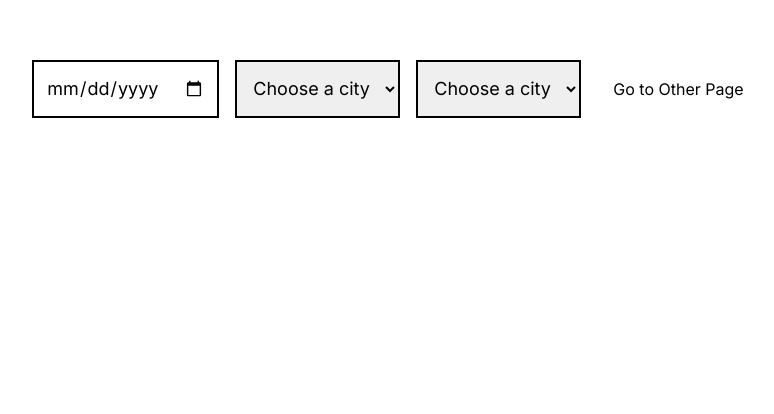
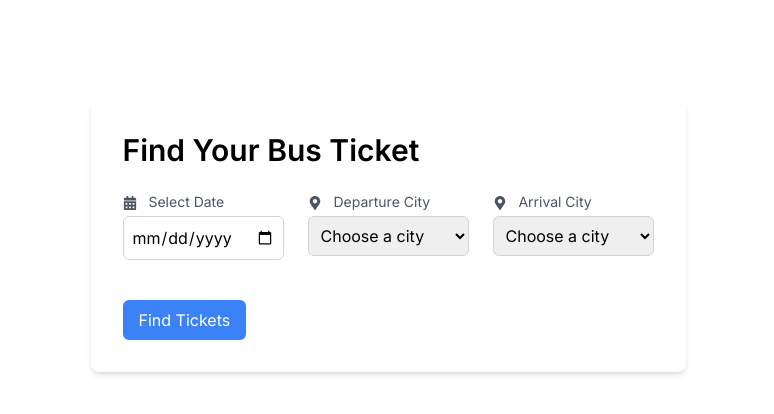
Before and after one commit to kiracyagiz/Bus-Ticket-System, a Next.js app: page / in a window 1280 px wide. Shown: the part 164-578 px from the top of the page, without its empty margins (252-1026 px from the left). Built offline with nearby package versions, Linux system fonts and the light colour scheme.

Commit message:
version-3

```diff
--- a/app/collection.jsx
+++ b/app/collection.jsx
@@ -9,7 +9,8 @@ import {
   addDoc,
   updateDoc,
   doc,
-  getDoc
+  getDoc,
+  deleteDoc
 } from "firebase/firestore";
 
 export const getTicket = async () => {
@@ -246,20 +247,18 @@ export const getAllTickets = async () => {
     }
   };
 
-  export const deleteEmployee = async (employeeId) => {
+  export const deleteEmployeeFirebase = async (employeeId) => {
     try {
-      const employeeCollectionRef = collection(db, 'employee');
-      const employeeDocRef = doc(employeeCollectionRef, employeeId);
+      const collectionRef = collection(db, 'employee');
+      const q = query(collectionRef, where('employeeId', '==', employeeId));
+      const querySnapshot = await getDocs(q);
 
-      const employeeSnapshot = await getDoc(employeeDocRef);
-
-      if (employeeSnapshot.exists()) {
-        await deleteDoc(employeeDocRef);
+      querySnapshot.forEach(async (employeeDoc) => {
+        const docRef = doc(collectionRef, employeeDoc.id);
+        await deleteDoc(docRef);
 
         await updateBusesWithEmployeeId(employeeId, 'not-selected');
-      } else {
-        console.log('Employee document not found');
-      }
+      });
     } catch (error) {
       console.error('Error deleting employee:', error);
     }
@@ -285,3 +284,16 @@ export const getAllTickets = async () => {
       console.error('Error updating buses collection:', error);
     }
   };
+
+  export const addTicketInformation = async (newTicketInfoData) => {
+    try {
+      const collectionRef = collection(db, "ticketInformation");
+
+      const newTicketInfoRef = await addDoc(collectionRef, newTicketInfoData);
+
+      return newTicketInfoRef.id;
+    } catch (error) {
+      console.error("Error adding ticket information:", error);
+      return null;
+    }
+  };
--- a/app/components/Admin/AdminEmployers.jsx
+++ b/app/components/Admin/AdminEmployers.jsx
@@ -12,7 +12,8 @@ const AdminEmployers = ({searchParams}) => {
   const [hireDate,setHireDate] = useState('');
   const [salary,setSalary] = useState('');
   const [isOpen,setIsOpen] = useState('')
-  const [selectedTicket,setSelectedTicket] = useState([])
+  const [selectedTicket,setSelectedTicket] = useState([]);
+  const [triggered,setTriggered] = useState(false);
 
   const toggleSidebar = (dt) => {
     setIsOpen(!isOpen);
@@ -30,7 +31,7 @@ const AdminEmployers = ({searchParams}) => {
     };
 
     fetchData();
-  }, [searchParams,employeeData]);
+  }, [searchParams,triggered]);
 
 
 
@@ -66,7 +67,7 @@ const AdminEmployers = ({searchParams}) => {
 
       </tbody>
     </table>
-    <Sidebar thirdData={selectedTicket} isOpen={isOpen} setIsOpen={setIsOpen}/>
+    <Sidebar thirdData={selectedTicket} isOpen={isOpen} setIsOpen={setIsOpen} setTriggered={setTriggered} triggered={triggered}/>
     </div>
   )
 }
--- a/app/components/Admin/AdminTicketsComponent.jsx
+++ b/app/components/Admin/AdminTicketsComponent.jsx
@@ -19,7 +19,8 @@ const AdminTicketsComponent = ({searchParams}) => {
   const [departureTime,setSelectedDepartureTime] = useState('')
   const [departureCity,setSelectedDepartureCity] = useState('')
   const [arrivalTime,setSelectedArrivalTime] = useState('');
-  const [forceUpdate, setForceUpdate] = useState(0);
+  const [triggered,setTriggered] = useState(false);
+
 
 
   // dmin?componentName=allTickets&arrivalCity=Durres&rideDate=2023-12-25
@@ -48,7 +49,7 @@ const AdminTicketsComponent = ({searchParams}) => {
     };
 
     fetchData();
-  }, [searchParams]);
+  }, [searchParams,triggered]);
 
 
 
@@ -88,7 +89,7 @@ const AdminTicketsComponent = ({searchParams}) => {
       </tbody>
     </table>
 
-    <Sidebar isOpen={isOpen} setIsOpen={setIsOpen} secondDt={selectedTicket}/>
+    <Sidebar isOpen={isOpen} setIsOpen={setIsOpen} secondDt={selectedTicket} setTriggered={setTriggered} triggered={triggered}/>
     {/* <Link
      href={{
       pathname: '/admin',
--- a/app/page.jsx
+++ b/app/page.jsx
@@ -1,45 +1,78 @@
 "use client";
 
-import Link from "next/link";
-import { useEffect, useState } from "react";
-import { cities } from "./references/cities";
-export default function Home() {
-  const [selectedDate, setSelectedDate] = useState("");
-  const [departureCity, setDepartureCity] = useState("");
-  const [arrivalCity, setArrivalCity] = useState("");
+import Link from 'next/link';
+import { useEffect, useState } from 'react';
+import { cities } from './references/cities';
+
+// Assuming you have the necessary icons from a library like React Icons
+import { FaCalendarAlt, FaMapMarkerAlt } from 'react-icons/fa';
+
+const Home = () => {
+  const [selectedDate, setSelectedDate] = useState('');
+  const [departureCity, setDepartureCity] = useState('');
+  const [arrivalCity, setArrivalCity] = useState('');
 
   return (
-    <div className="flex justify-center items-center w-full">
-      <div className="flex justify-center mt-56  gap-x-4">
-        <input type="date" className="border-black border-2 p-3 text-lg" onChange={(e) => setSelectedDate(e.target.value)} />
+    <div className="flex justify-center items-center h-screen">
+      <div className="bg-white p-8 rounded-lg shadow-md">
+        <h1 className="text-3xl font-semibold mb-6">Find Your Bus Ticket</h1>
+        <div className="grid grid-cols-1 md:grid-cols-2 lg:grid-cols-3 gap-6">
+          {/* Date Picker */}
+          <div className="mb-4">
+            <label htmlFor="date" className="text-sm text-gray-600 block mb-1">
+              <FaCalendarAlt className="inline-block mr-2" /> Select Date
+            </label>
+            <input
+              type="date"
+              id="date"
+              className="border border-gray-300 rounded-md p-2 w-full"
+              onChange={(e) => setSelectedDate(e.target.value)}
+            />
+          </div>
 
+          {/* Departure City */}
+          <div className="mb-4">
+            <label htmlFor="departureCity" className="text-sm text-gray-600 block mb-1">
+              <FaMapMarkerAlt className="inline-block mr-2" /> Departure City
+            </label>
             <select
-          id="countries"
-          className="border-black border-2 p-3 text-lg"
+              id="departureCity"
+              className="border border-gray-300 rounded-md p-2 w-full"
               onChange={(e) => setDepartureCity(e.target.value)}
             >
-          <option selected>Choose a city</option>
-          {cities.map((city, index) => (
-            <option key={index}>{city}</option>
-          ))}
-        </select>
-
-        <select
-          id="countries"
-          className="border-black border-2 p-3 text-lg"
-          onChange={(e) => setArrivalCity(e.target.value)}
-        >
-          <option selected>Choose a city</option>
+              <option disabled selected>
+                Choose a city
+              </option>
               {cities.map((city, index) => (
                 <option key={index}>{city}</option>
               ))}
             </select>
           </div>
 
+          {/* Arrival City */}
+          <div className="mb-4">
+            <label htmlFor="arrivalCity" className="text-sm text-gray-600 block mb-1">
+              <FaMapMarkerAlt className="inline-block mr-2" /> Arrival City
+            </label>
+            <select
+              id="arrivalCity"
+              className="border border-gray-300 rounded-md p-2 w-full"
+              onChange={(e) => setArrivalCity(e.target.value)}
+            >
+              <option disabled selected>
+                Choose a city
+              </option>
+              {cities.map((city, index) => (
+                <option key={index}>{city}</option>
+              ))}
+            </select>
+          </div>
+        </div>
+
+        {/* Search Button */}
         <Link
-      className="mt-56 ml-8"
           href={{
-          pathname: "/search",
+            pathname: '/search',
             query: {
               departureCity: departureCity,
               arrivalCity: arrivalCity,
@@ -47,8 +80,13 @@ export default function Home() {
             },
           }}
         >
-        Go to Other Page
+          <p className="mt-6 bg-blue-500 text-white px-4 py-2 rounded-md inline-block hover:bg-blue-600">
+            Find Tickets
+          </p>
         </Link>
       </div>
+    </div>
   );
-}
+};
+
+export default Home;
--- a/app/references/cities.js
+++ b/app/references/cities.js
@@ -1 +1,101 @@
-export const cities  = ['Tirana','Durres']
+export const cities  = ['Tirana','Durres'] ;
+export const checkoutTypes  = ['Card Id'] ;
+export const popularCitizenships = [
+    'China',
+    'India',
+    'United States',
+    'Indonesia',
+    'Pakistan',
+    'Brazil',
+    'Nigeria',
+    'Bangladesh',
+    'Russia',
+    'Mexico',
+    'Japan',
+    'Ethiopia',
+    'Philippines',
+    'Egypt',
+    'Vietnam',
+    'DR Congo',
+    'Turkey',
+    'Iran',
+    'Germany',
+    'Thailand',
+    'United Kingdom',
+    'France',
+    'Italy',
+    'South Africa',
+    'Tanzania',
+    'Myanmar',
+    'South Korea',
+    'Colombia',
+    'Kenya',
+    'Spain',
+    'Argentina',
+    'Algeria',
+    'Ukraine',
+    'Iraq',
+    'Afghanistan',
+    'Poland',
+    'Canada',
+    'Morocco',
+    'Saudi Arabia',
+    'Uzbekistan',
+    'Malaysia',
+    'Peru',
+    'Venezuela',
+    'Uganda',
+    'Ghana',
+    'Nepal',
+    'Yemen',
+    'North Korea',
+    'Mozambique',
+    'Taiwan',
+    'Cameroon',
+    'Côte d\'Ivoire',
+    'Madagascar',
+    'Australia',
+    'Netherlands',
+    'Chile',
+    'Kazakhstan',
+    'Malawi',
+    'Ecuador',
+    'Guatemala',
+    'Syria',
+    'Cambodia',
+    'Senegal',
+    'Chad',
+    'Somalia',
+    'Zimbabwe',
+    'Guinea',
+    'Rwanda',
+    'Benin',
+    'Burundi',
+    'Tunisia',
+    'Bolivia',
+    'Belgium',
+    'Haiti',
+    'Cuba',
+    'South Sudan',
+    'Dominican Republic',
+    'Czech Republic',
+    'Greece',
+    'Jordan',
+    'Portugal',
+    'Azerbaijan',
+    'Sweden',
+    'Honduras',
+    'United Arab Emirates',
+    'Hungary',
+    'Belarus',
+    'Tajikistan',
+    'Austria',
+    'Papua New Guinea',
+    'Serbia',
+    'Israel',
+    'Switzerland',
+    'Togo',
+    'Sierra Leone',
+    'Hong Kong',
+    'Laos',
+  ];
```
Also changed, not shown: app/checkout/page.jsx (+128 -17 lines), app/components/Sidebar.jsx (+42 -7 lines). Lines whose indentation alone changed are shown as unchanged.
